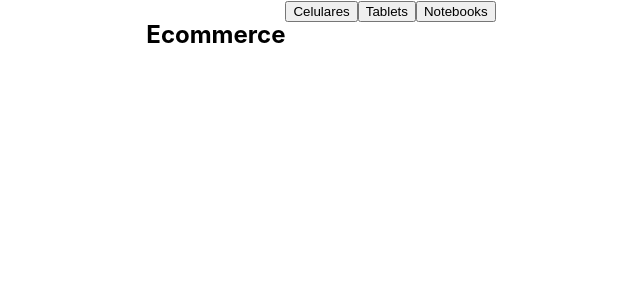
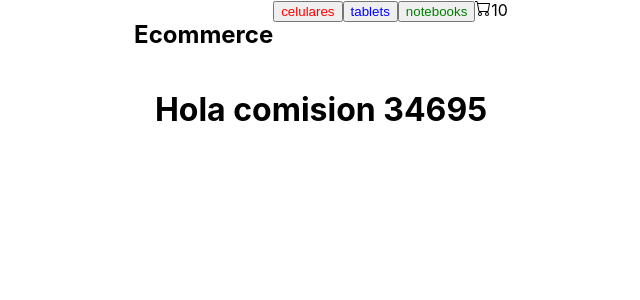
Before and after one commit to sebazdev/comision34695sab, a React (Create React App) app: page / in a window 1280 px wide. Shown: the top 300 px of the page, without its empty margins (319-959 px from the left). Built offline with nearby package versions, Linux system fonts and the light colour scheme.

Commit message:
Clase de componentes 1

```diff
--- a/src/App.js
+++ b/src/App.js
@@ -1,19 +1,16 @@
 import './App.css';
 import Navbar from './components/Navbar/Navbar';
+// import Counter from './Counter/Counter';
+import ItemListContainer from './components/ItemListContainer/ItemListContainer';
 
 function App() {
   // const imagen = <img src="url" alt="imagen" />
 
   return (
     <div className="App">
-      {/* <header id="header" className="App-header OtraClase">
-        <p>
-          Bienvenidos
-        </p>
-        <button style={{ color: 'red', backgroundColor: 'green', fontSize: '30px'}}>Boton</button>
-        {imagen}
-      </header> */}
       <Navbar />
+      {/* <Counter /> */}
+      <ItemListContainer greeting='Hola comision 34695'/>
     </div>
   );
 }
--- /dev/null
+++ b/src/components/Button/Button.js
@@ -0,0 +1,18 @@
+import React from 'react'
+
+const Button = ({ handleClick, color, children }) => {
+
+    // const { handleClick, color, children } = props
+
+    return (
+        // React.createElement('button', {
+        //     onClick: props.handleClick,
+        //     style: { color: props.color}
+        // }, props.label)
+        <button onClick={handleClick} style={{ color: color}}>
+            {children}
+        </button>
+    )
+}
+
+export default Button
--- /dev/null
+++ b/src/components/CartWidget/CartWidget.js
@@ -0,0 +1,12 @@
+import './CartWidget.css'
+
+const CartWidget = () => {
+    return (
+        <div>
+            <img src='images/cart.svg' alt='CartWidget'/>
+            10
+        </div>
+    )
+}
+
+export default CartWidget
--- /dev/null
+++ b/src/components/Counter/Counter.js
@@ -0,0 +1,27 @@
+import { useState } from 'react'
+
+const Counter = () => {
+    const [count, setCount] = useState(10)
+    const [text, setText] = useState('Text')
+    // let count = 10
+
+    const increment = () => {
+        // count++
+        setCount(count + 1)
+    }
+
+    const decrement = () => {
+        setCount(count - 1)
+    }
+
+    return (
+        <div>
+            <h1>{text}</h1>
+            <h1>{count}</h1>
+            <button onClick={decrement}>Decrementar</button>
+            <button onClick={increment}>Incrementar</button>
+        </div>
+    )
+}
+
+export default Counter
--- /dev/null
+++ b/src/components/ItemListContainer/ItemListContainer.js
@@ -0,0 +1,9 @@
+import './ItemListContainer.css'
+
+const ItemListContainer = ({ greeting }) => {
+    return (
+        <h1>{greeting}</h1>
+    )
+}
+
+export default ItemListContainer
--- a/src/components/Navbar/Navbar.js
+++ b/src/components/Navbar/Navbar.js
@@ -1,16 +1,28 @@
 import './Navbar.css'
+// import React from 'react'
+import Button from '../Button/Button'
+import CartWidget from '../CartWidget/CartWidget'
 
 const Navbar = () => {
+
+    const text = 'hice click'
+
+    const handleClick = () => {
+        console.log(text)
+    }
+
     return (
         <nav className="Navbar">
             <div>
                 <h1>Ecommerce</h1>
             </div>
             <div>
-                <button>Celulares</button>
-                <button>Tablets</button>
-                <button>Notebooks</button>
+                {/* {React.createElement(Button, { label: 'Prueba', color: 'orange'})} */}
+                <Button handleClick={handleClick} color='red'>celulares</Button>
+                <Button color='blue'>tablets</Button>
+                <Button color='green'>notebooks</Button>
             </div>
+            <CartWidget />
         </nav>
     )
 }
```
Also changed, not shown: public/images/cart.svg (added), src/components/CartWidget/CartWidget.css (added), src/components/ItemListContainer/ItemListContainer.css (added).
